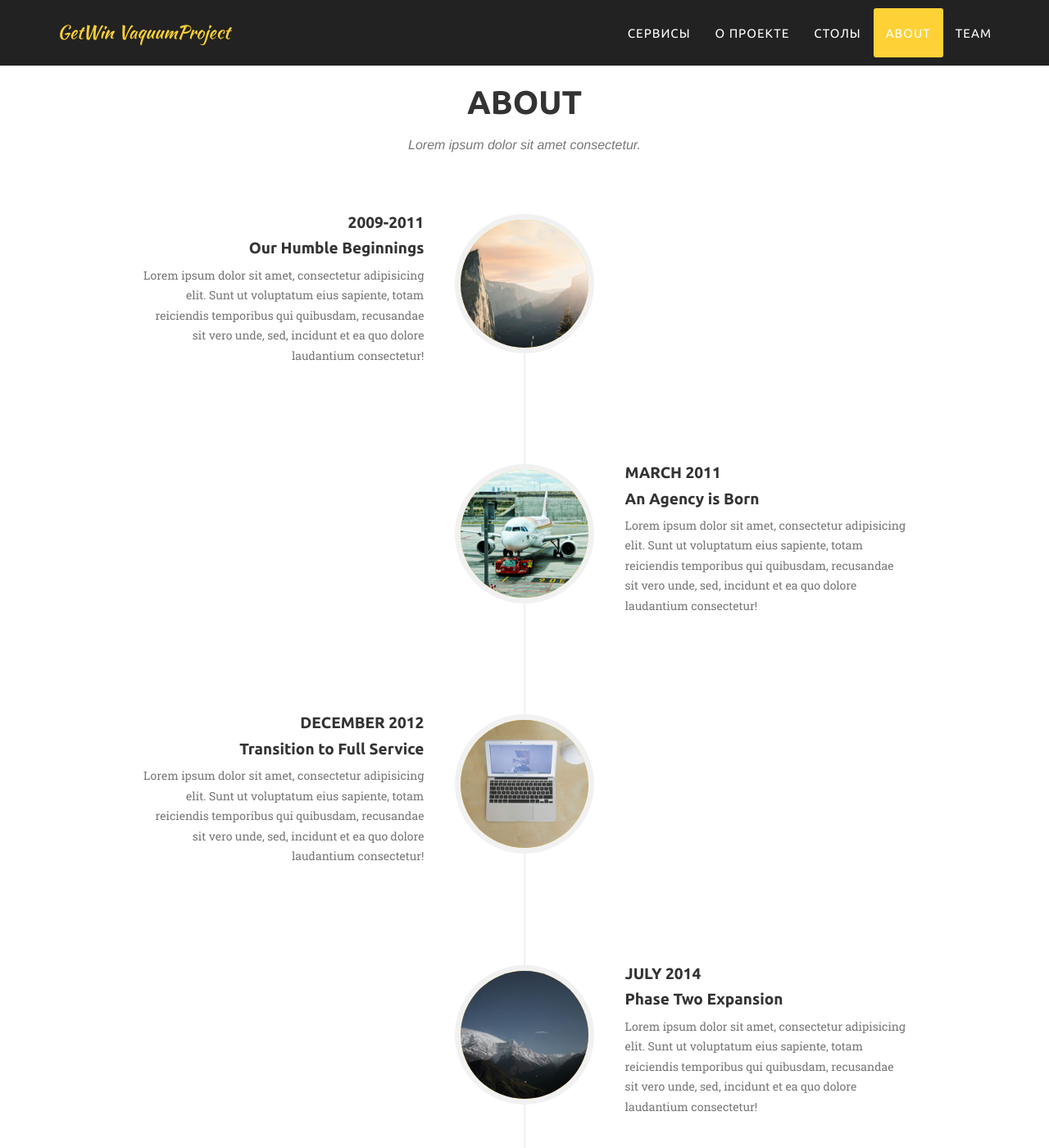
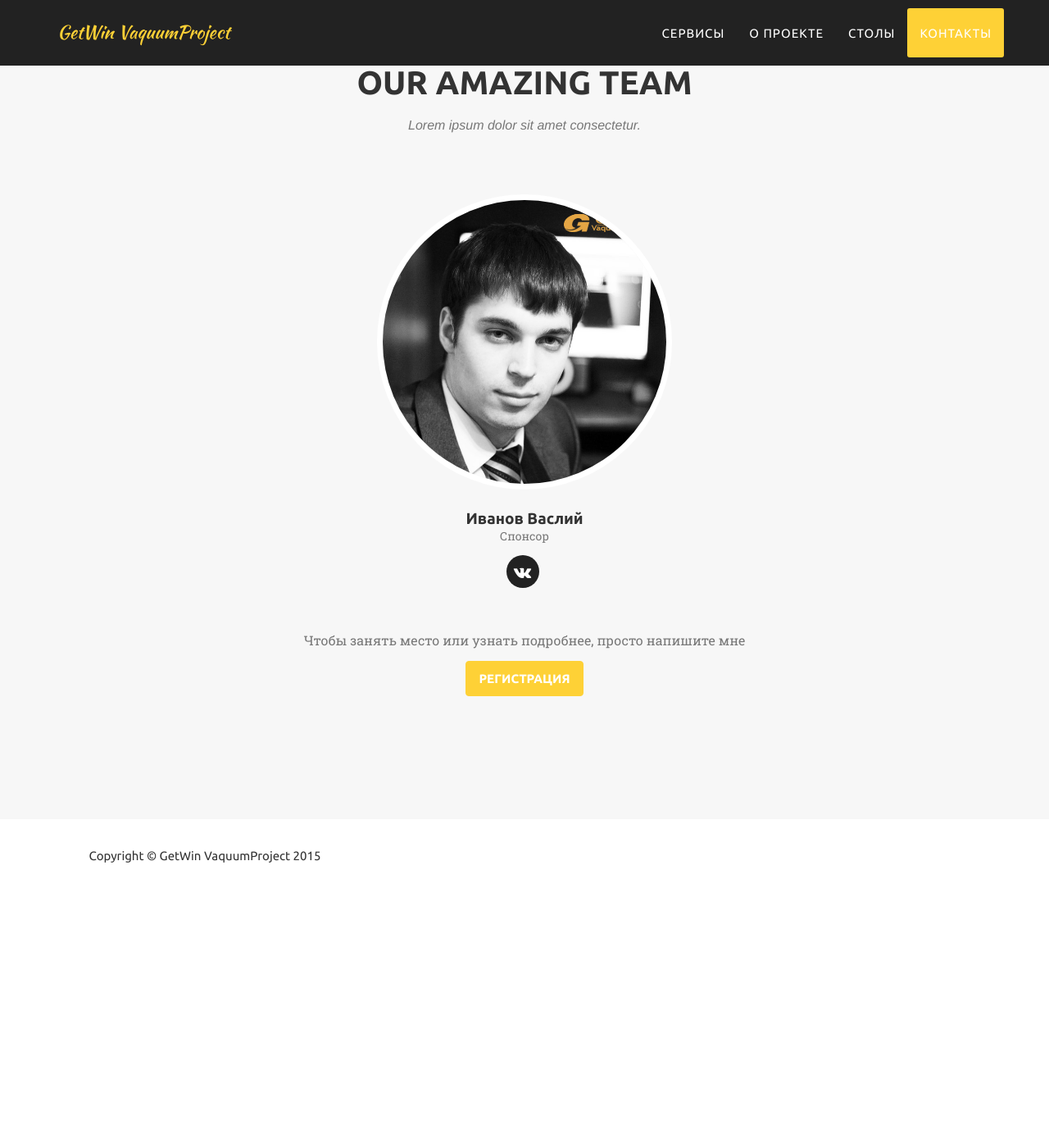
Before and after one commit to IvanovVasiliy/main_site, a Jekyll site: the page built from index.html, in a window 1280 px wide and 1400 px high, scrolled down 3771 px. Shown: the whole window at 82% size. Built offline with Jekyll 4.4.1, drawn with Linux system fonts in a browser that asks for light colours; some web fonts are replaced; after the commit the page ends 4860 px from its top, so only the background shows below that; some of the changed text lies outside the part shown.

Commit message:
Первый коммит

```diff
--- a/_config.yml
+++ b/_config.yml
@@ -14,38 +14,12 @@ color:
 
 # Team names, titles and social links
 people:
-- name: Kay Garland
-  pic: 1
-  position: Lead Designer
+- name: Иванов Васлий
+  pic: I
+  position: Спонсор
   social:
-    - title: twitter
-      url: #
-    - title: facebook
-      url: #
-    - title: stack-overflow
-      url: #
-
-- name: Larry Parker
-  pic: 2
-  position: Lead Marketer
-  social:
-    - title: twitter
-      url: #
-    - title: facebook
-      url: #
-    - title: linkedin
-      url: #
-
-- name: Diana Petersen
-  pic: 3
-  position: Lead Developer
-  social:
-    - title: twitter
-      url: #
-    - title: facebook
-      url: #
-    - title: google-plus
-      url: #
+    - title: vk
+      url: https://vk.com/internationalcompany
 
 # Social networks usernames (many more available: google-plus, flickr, dribbble, pinterest, instagram, tumblr, linkedin, etc.)
 social:
--- a/_includes/footer.html
+++ b/_includes/footer.html
@@ -1,24 +1,8 @@
   <footer>
         <div class="container">
-            <div class="row">
+            <div class="row text-center">
                 <div class="col-md-4">
-                    <span class="copyright">Copyright &copy; {{ site.title }} 2014</span>
-                </div>
-                <div class="col-md-4">
-                    <ul class="list-inline social-buttons">
-                        {% for network in site.social %}
-                        <li><a href="{{ network.url }}"><i class="fa fa-{{ network.title }}"></i></a>
-                        </li>
-                        {% endfor %}
-                    </ul>
-                </div>
-                <div class="col-md-4">
-                    <ul class="list-inline quicklinks">
-                        <li><a href="#">Privacy Policy</a>
-                        </li>
-                        <li><a href="#">Terms of Use</a>
-                        </li>
-                    </ul>
+                    <span class="copyright">Copyright &copy; {{ site.title }} 2015</span>
                 </div>
             </div>
         </div>
--- a/_includes/header.html
+++ b/_includes/header.html
@@ -28,14 +28,8 @@
                         <a class="page-scroll" href="#portfolio">Столы</a>
                     </li>
                     <li>
-                        <a class="page-scroll" href="#about">About</a>
+                        <a class="page-scroll" href="#team">Контакты</a>
                     </li>
-                    <li>
-                        <a class="page-scroll" href="#team">Team</a>
-                    </li>
-                    <!-- <li>
-                        <a class="page-scroll" href="#contact">Contact</a>
-                    </li>-->
                 </ul>
             </div>
             <!-- /.navbar-collapse -->
@@ -49,7 +43,7 @@
             <div class="intro-text">
                 <div class="intro-heading">Бизнес в Getwin</div>
                 <div class="intro-lead-in">Достойный заработок, передовые технологии, полная свобода</div>
-                <a href="#services" class="page-scroll btn btn-xl">Tell Me More</a>
+                <a href="#services" class="page-scroll btn"><i class="fa fa-angle-down"></i></a>
             </div>
         </div>
     </header>
--- a/_includes/team.html
+++ b/_includes/team.html
@@ -9,7 +9,7 @@
             </div>
             <div class="row">
                 {% for member in site.people %}
-                <div class="col-sm-4">
+                <div class="col-sm-4 col-sm-offset-4">
                     <div class="team-member">
                         <img src="img/team/{{ member.pic }}.jpg" class="img-responsive img-circle" alt="">
                         <h4>{{ member.name }}</h4>
@@ -26,8 +26,11 @@
             </div>
             <div class="row">
                 <div class="col-lg-8 col-lg-offset-2 text-center">
-                    <p class="large text-muted">Lorem ipsum dolor sit amet, consectetur adipisicing elit. Aut eaque, laboriosam veritatis, quos non quis ad perspiciatis, totam corporis ea, alias ut unde.</p>
+                    <p class="large text-muted">Чтобы занять место или узнать подробнее, просто напишите мне </p>
                 </div>
+            </div>
+            <div class="row text-center">
+                <a href="http://getwin.nl/?inv=545" class="btn btn-primary"> Регистрация</a>
             </div>
         </div>
     </section>
--- a/_layouts/default.html
+++ b/_layouts/default.html
@@ -10,7 +10,6 @@
     {% include services.html %}
     {% include about_project.html %}
     {% include portfolio_grid.html %}
-    {% include about.html %}
     {% include team.html %}
     {% include footer.html %}
     {% include modals.html %}
```
Also changed, not shown: img/team/I.jpg (added).
